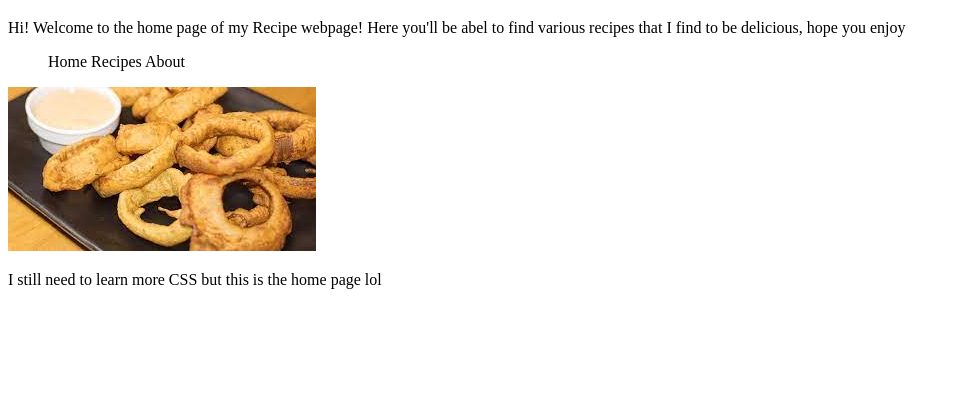
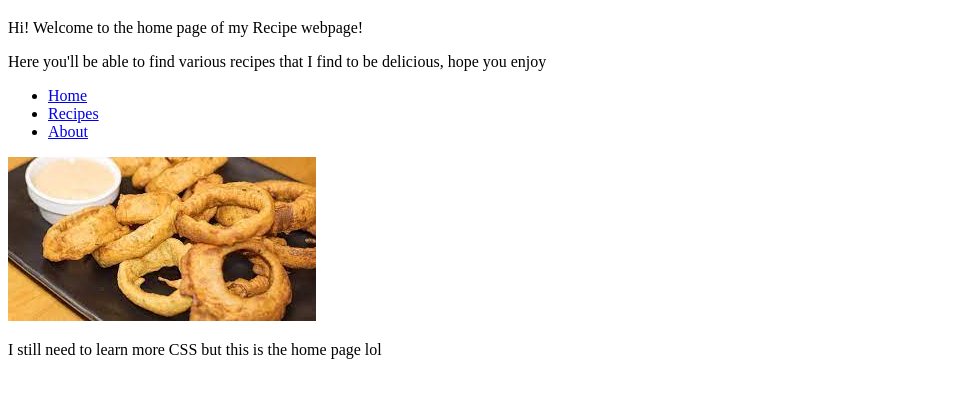
Before and after one commit to Javier4868/Odin-Recipes, a plain HTML site: page index.html in a window 1280 px wide. Shown: the part 61-458 px from the top of the page, without its empty margins (0-960 px from the left). Drawn offline with Linux system fonts and the light colour scheme.

Commit message:
Built fully functioning recipe that directs user to website with linked recipe. The about page is functioning and directs back to home page

```diff
--- a/index.html
+++ b/index.html
@@ -17,14 +17,14 @@
             <p class="browsehappy">You are using an <strong>outdated</strong> browser. Please <a href="#">upgrade your browser</a> to improve your experience.</p>
         <![endif]-->
         <h1>Odin Recipes</h1>
-        <script src="" async defer></script>
-        <p>Hi! Welcome to the home page of my Recipe webpage! Here you'll be abel to find various recipes that I find to be delicious, hope you enjoy</p>
+        <p>Hi! Welcome to the home page of my Recipe webpage!</p>
+        <p>Here you'll be able to find various recipes that I find to be delicious, hope you enjoy</p>
         <ul>
-            <ls href="/index.html">Home</ls>
-            <ls href="/pages/recipes.html">Recipes</ls>
-            <sl href="/pages/about.html">About</sl>
+            <li><a href="index.html">Home</a></li>
+            <li><a href="pages/recipes.html">Recipes</a></li>
+            <li><a href="pages/about.html">About</a></li>
         </ul>
-        <img src="/Images/onionrings.jpeg">
+        <img src="Images/onionrings.jpeg" alt="onion rings">
         <p>I still need to learn more CSS but this is the home page lol</p>
     </body>
 </html>
```
Also changed, not shown: pages/about.html (+2 -1 lines), pages/recipes.html (+3 -3 lines).
